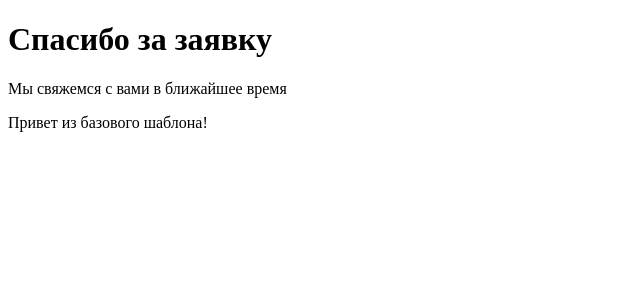
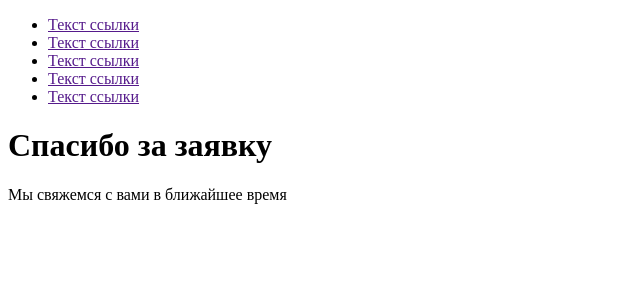
Before and after one commit to DashiD10/DJANGO_CONSALT_NEW, a Django app: page /thanks/ in a window 1280 px wide. Shown: the top 300 px of the page, without its empty margins (0-640 px from the left). Run offline with Django 5.2, Linux system fonts and the light colour scheme.

Commit message:
lesson_53 Порстой пример include навигационного меню

```diff
--- a/core/views.py
+++ b/core/views.py
@@ -8,10 +8,8 @@ def landing(request):
 
 def thanks(request):
 
-    context = {
-        "test_var": "Привет из базового шаблона!"
-    }
-    return render(request, "thanks.html", context=context)
+
+    return render(request, "thanks.html")
 
 
 def orders_list(request):
--- a/templates/base.html
+++ b/templates/base.html
@@ -10,7 +10,15 @@
     </title>
 </head>
 <body>
+    <header>
+        {% block header %}
+        {% include "include_nav_menu.html" %}
+        {% endblock header %}
+    </header>
+    <main>
     {% block content %}{% endblock content %}
-    {{ test_var }}
+    </main>
+    <footer></footer>
+
 </body>
 </html>
--- /dev/null
+++ b/templates/include_nav_menu.html
@@ -0,0 +1,9 @@
+<nav>
+    <ul>
+        <li><a href="">Текст ссылки</a></li>
+        <li><a href="">Текст ссылки</a></li>
+        <li><a href="">Текст ссылки</a></li>
+        <li><a href="">Текст ссылки</a></li>
+        <li><a href="">Текст ссылки</a></li>
+    </ul>
+</nav>
```
